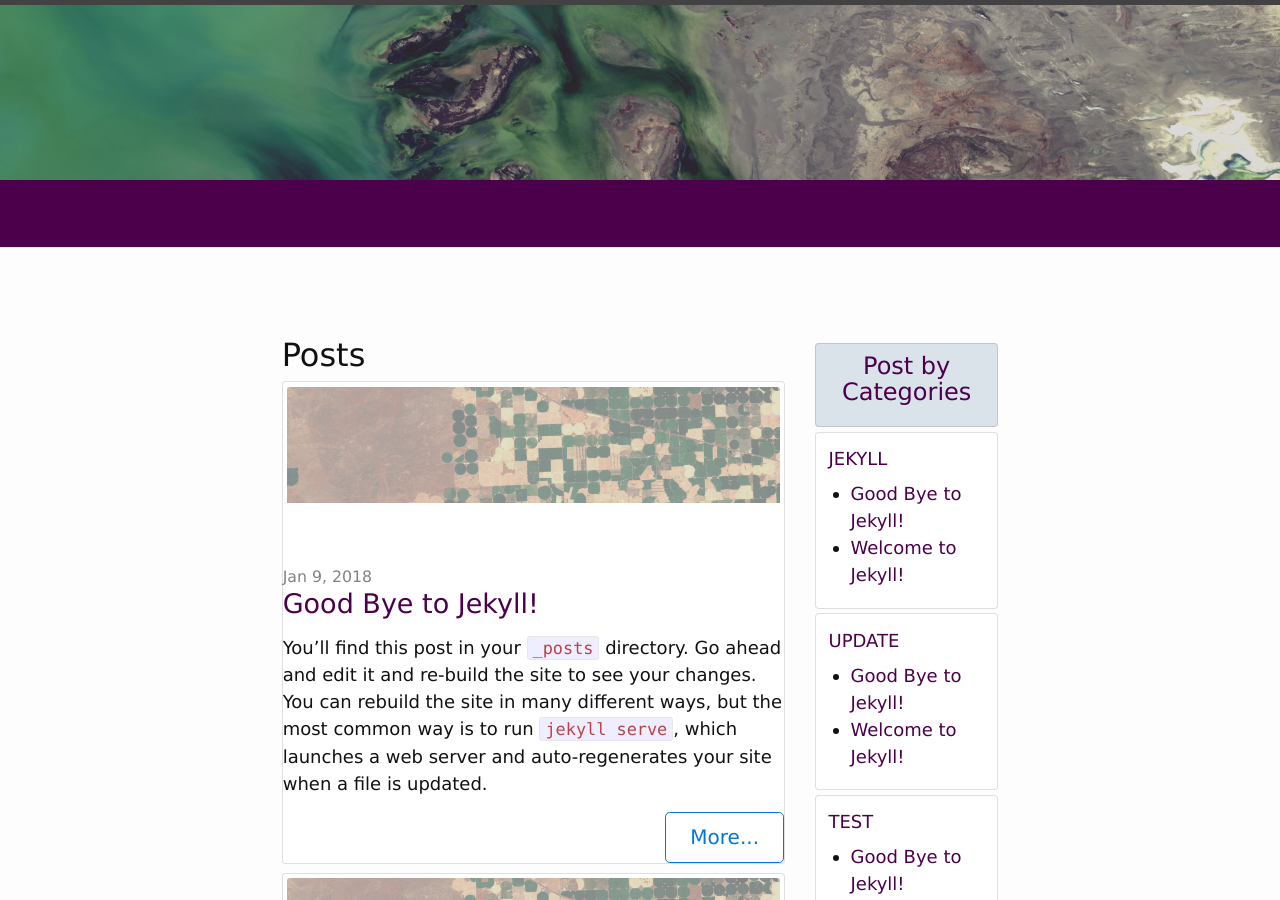
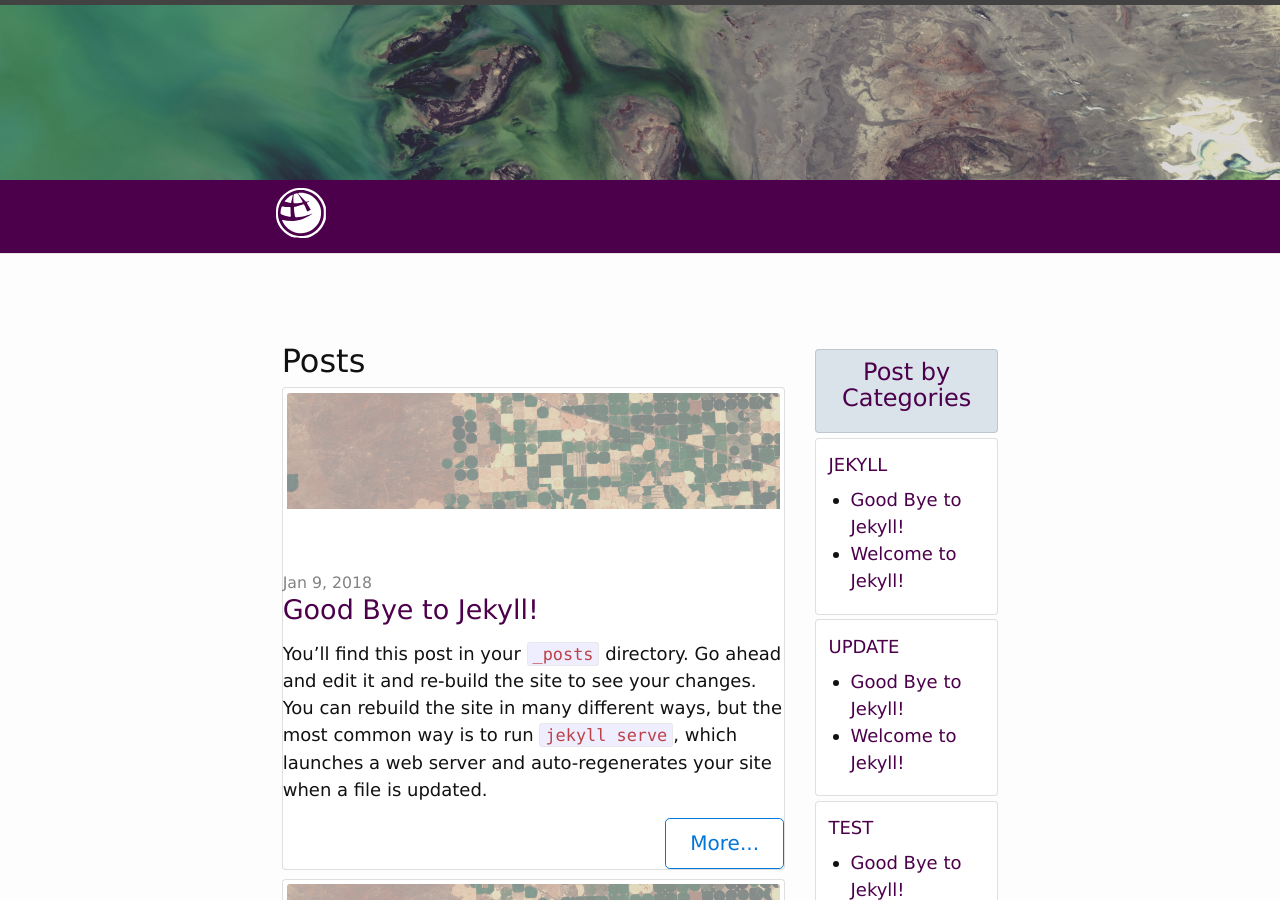
Before and after one commit to Geosynopsis/geosynopsis.github.io, a Jekyll site: the page built from index.html, in a window 1280 px wide and 900 px high. Built offline with Jekyll 4.4.1, drawn with Linux system fonts in a browser that asks for light colours; the list of posts is cut into pages by our own code; comment, search, counter and statistics services are not loaded.

Commit message:
Logo added

```diff
--- a/_includes/header.html
+++ b/_includes/header.html
@@ -6,11 +6,20 @@
 <nav class="navbar navbar-expand-lg navbar-dark sticky-top site-nav-wrapper">
     <div class="row align-items-center justify-content-center" style="width: 100%">
         <div class="col-sm-2">
-            <h2><a class="navbar-brand" href="{{'/' | relative_url }}">GeoSynopsiss</a></h2>
+            <div class="row align-items-center">
+                <div class="col-sm-3">
+                {% include site-logo.svg%}
+                </div>
+                <div class="col-sm-9">
+                    <h1 class="h1"><a class="navbar-brand" href="{{'/' | relative_url }}">{{site.title}}</a></h1>
+                </div>
+            </div>
+
         </div>
         <div class="col-sm-5">
             {% if page_paths %}
-            <button class="navbar-toggler" type="button" data-toggle="collapse" data-target="#navbarNavAltMarkup" aria-controls="navbarNavAltMarkup" aria-expanded="false" aria-label="Toggle navigation">
+            <button class="navbar-toggler" type="button" data-toggle="collapse" data-target="#navbarNavAltMarkup"
+                    aria-controls="navbarNavAltMarkup" aria-expanded="false" aria-label="Toggle navigation">
                 <span class="navbar-toggler-icon"></span>
             </button>
             <div class="collapse navbar-collapse" id="navbarNavAltMarkup">
--- a/_sass/minima/_layout.scss
+++ b/_sass/minima/_layout.scss
@@ -1,6 +1,7 @@
 /**
  * Site header
  */
+
 .site-header {
   border-top: 5px solid $grey-color-dark;
   min-height: $spacing-unit * 1.865;
```
Also changed, not shown: _includes/site-logo.svg (added).
